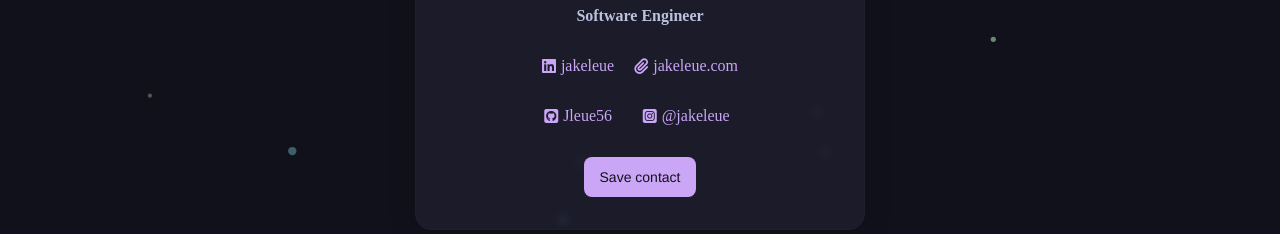
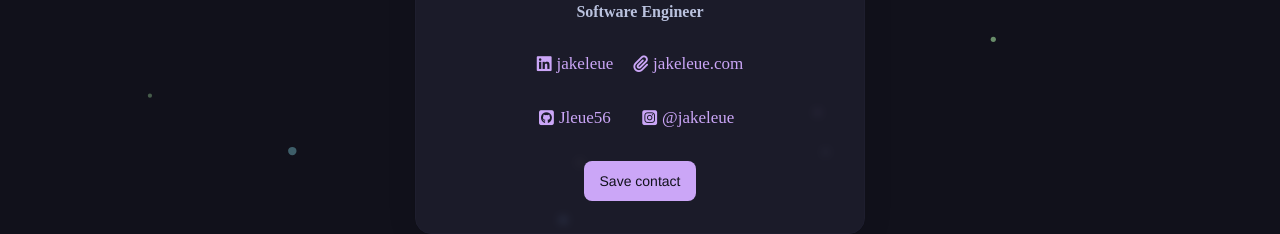
Before and after one commit to Jleue56/jleue56.github.io, a website: page contact.html in a window 1280 px wide. Shown: the part 380-614 px from the top of the page. Drawn offline with Linux system fonts and the light colour scheme.

Commit message:
increase font, fix title and favicon

```diff
--- a/contact.css
+++ b/contact.css
@@ -3,7 +3,7 @@
   align-items: center;
   column-gap: 5px;
   text-decoration: none;
-  font-size: 16px;
+  font-size: 17px;
   font-weight: 500;
   color: #cba6f7;
   transition: transform 0.2s;
--- a/contact.html
+++ b/contact.html
@@ -3,11 +3,16 @@
   <head>
     <meta charset="UTF-8" />
     <meta name="viewport" content="width=device-width, initial-scale=1.0" />
-    <title>Document</title>
+    <title>Jake Leue | Contact</title>
     <script
       src="https://kit.fontawesome.com/59bee05129.js"
       crossorigin="anonymous"
     ></script>
+
+    <link rel="icon" type="image/svg+xml" href="logo.svg" />
+    <link rel="mask-icon" href="logo.svg" color="#ffffff" />
+    <link rel="apple-touch-icon" href="logo.png" />
+
     <link rel="stylesheet" href="contact.css" />
   </head>
   <body>
```
